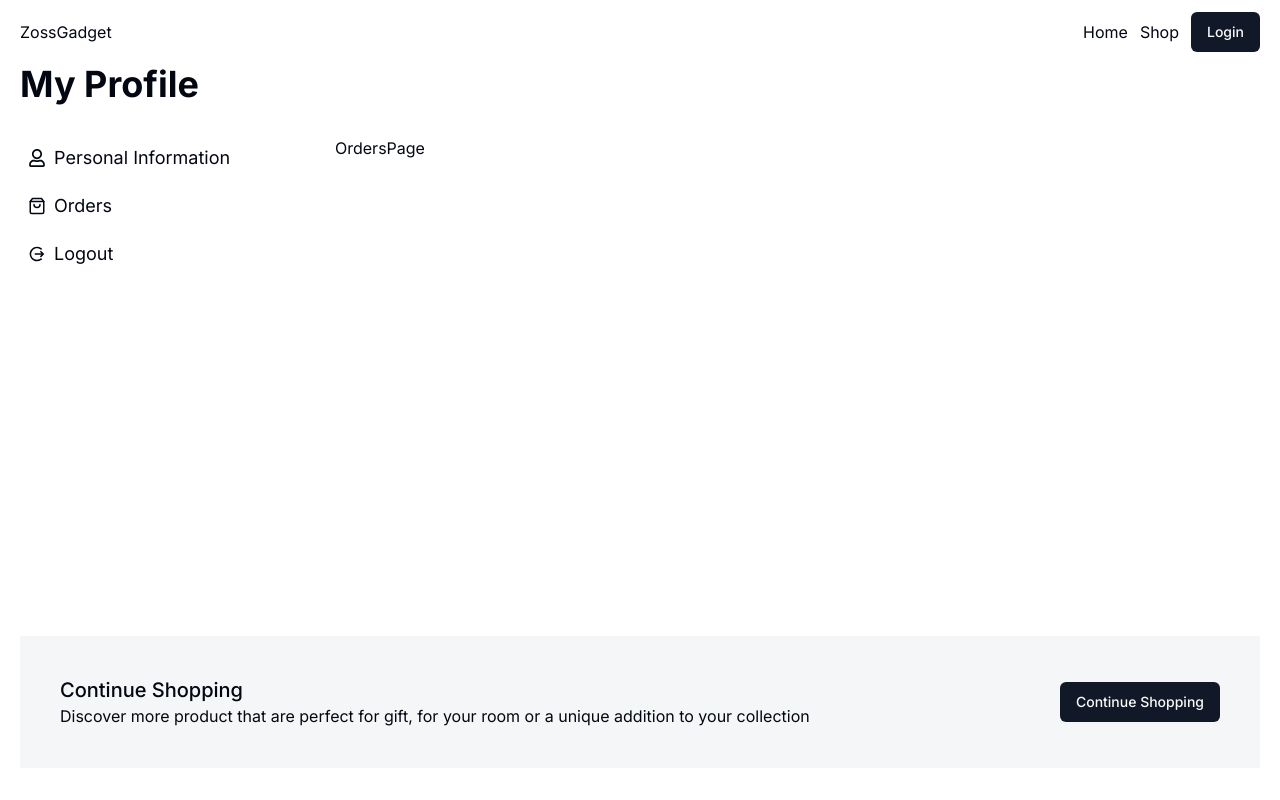
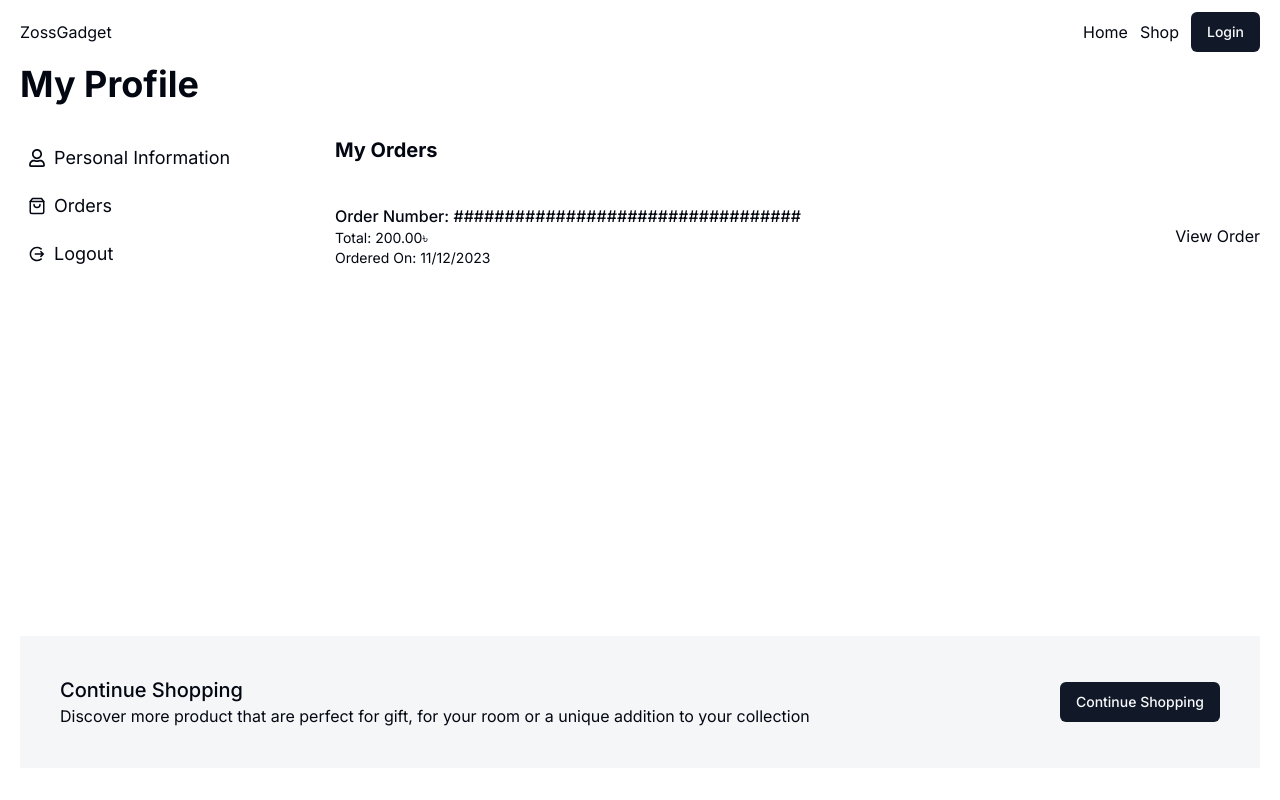
Before and after one commit to ProgrammerRashed/full-ecommerce, a Next.js app in the folder client/: page /profile/orders in a window 1280 px wide. Shown: the top 800 px of the page. Built offline with nearby package versions, Linux system fonts and the light colour scheme.

Commit message:
add order page

```diff
--- a/client/src/app/profile/orders/page.tsx
+++ b/client/src/app/profile/orders/page.tsx
@@ -3,7 +3,17 @@ import React from 'react'
 const OrdersPage = () => {
   return (
     <div>
-      OrdersPage
+      <h1 className='text-xl font-bold mb-10'>My Orders</h1>
+      <div className='flex justify-between items-center'>
+        <div >
+          <p className='font-medium'>Order Number: ##################################</p>
+          <p className='text-sm'>Total: 200.00৳</p>
+          <p className='text-sm'>Ordered On: 11/12/2023</p>
+         </div>
+        <div>
+          <p>View Order</p>
+        </div>
+      </div>
     </div>
   )
 }
```
